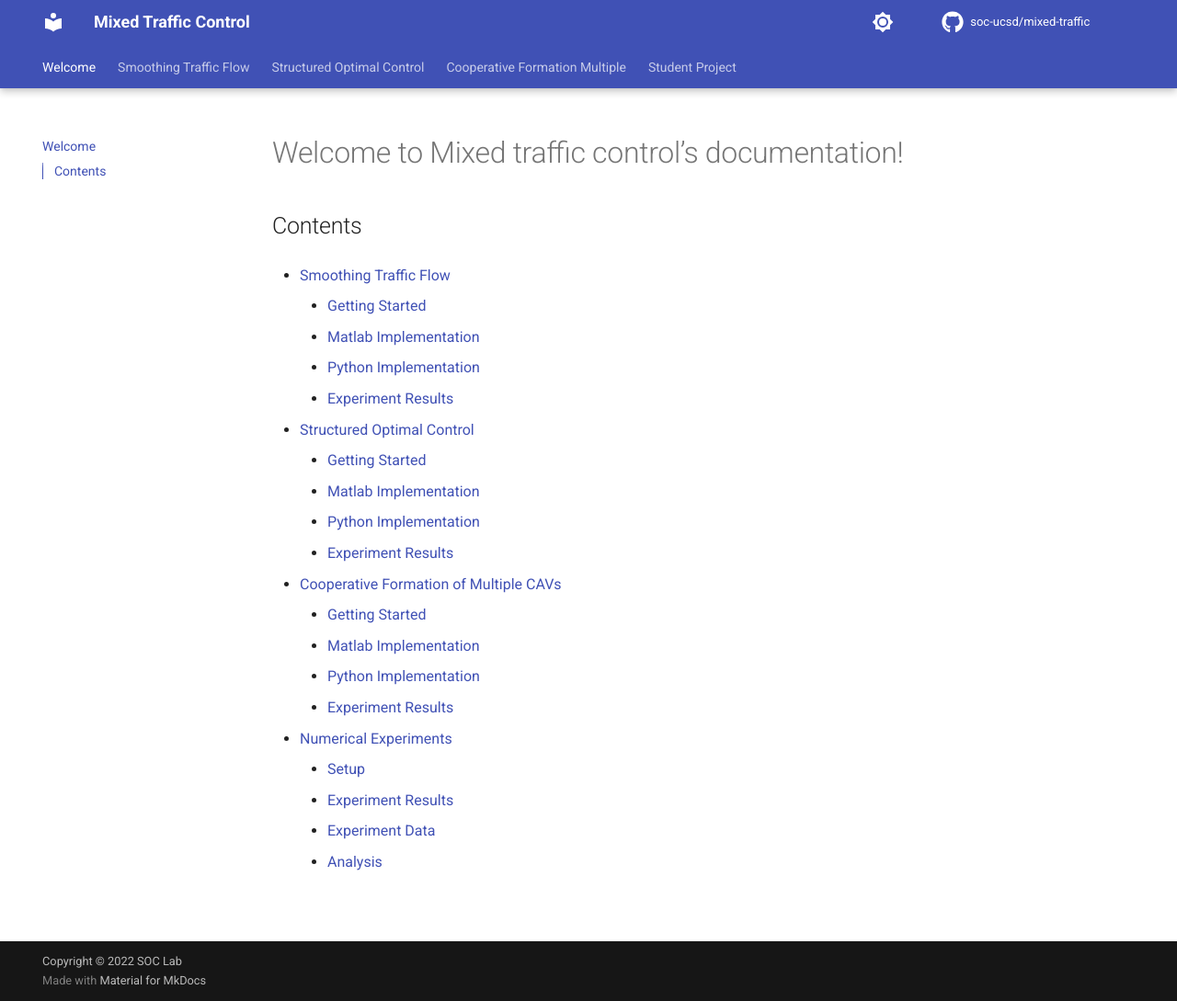
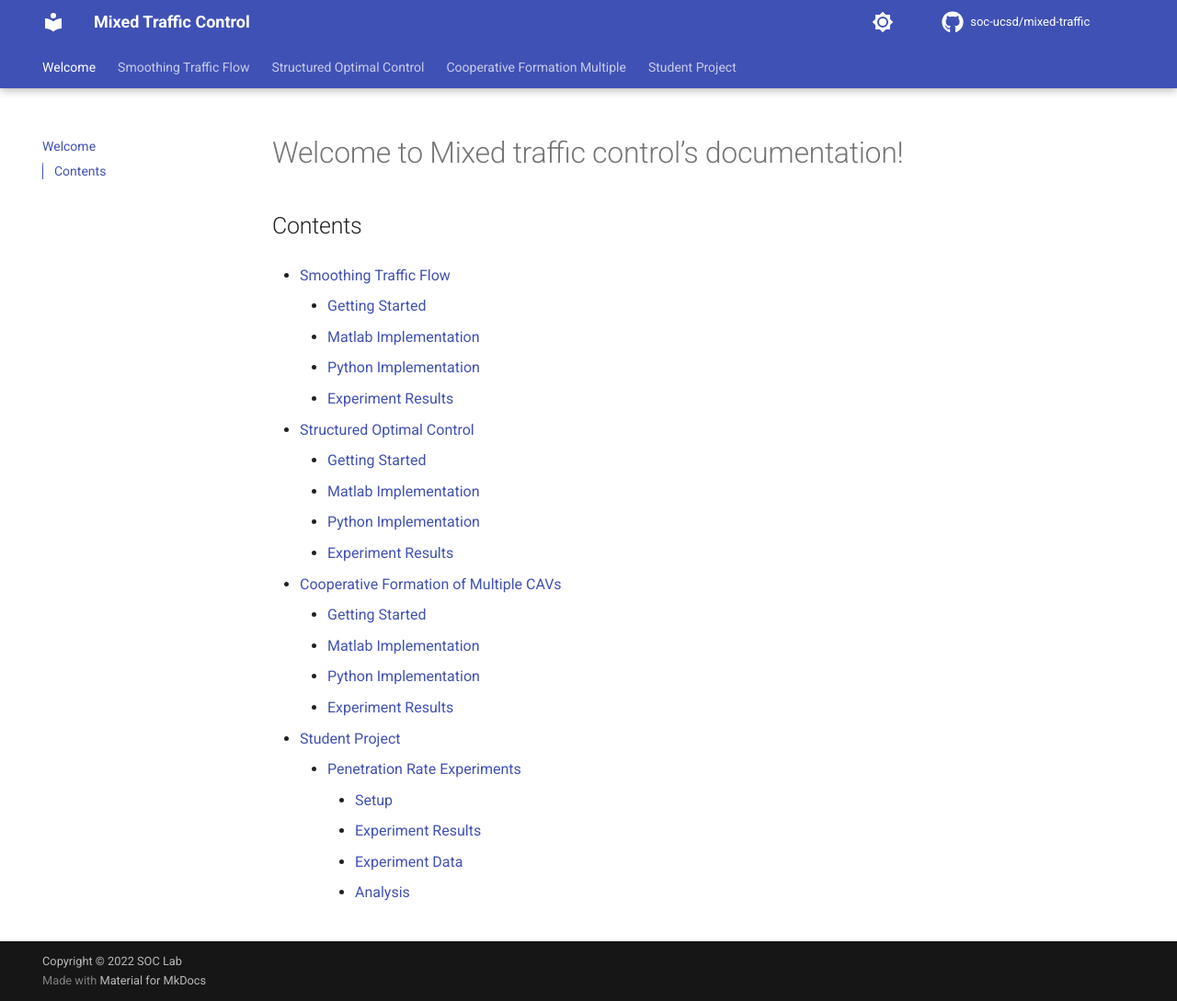
Before and after one commit to soc-ucsd/mixed-traffic, an MkDocs documentation site: the page built from docs/index.md, in a window 1280 px wide and 1089 px high. Shown: the whole window at 92% size. Built offline with MkDocs 1.6.1 and Material for MkDocs 9.7.7, drawn with Linux system fonts in a browser that asks for light colours; comment, search, counter and statistics services are not loaded.

Commit message:
Update index.md

```diff
--- a/docs/index.md
+++ b/docs/index.md
@@ -20,8 +20,9 @@
     - [Python Implementation](cooperative_formation_multiple.md#python-implementation)
     - [Experiment Results](cooperative_formation_multiple.md#experiment-results)
 
-* [Numerical Experiments](student_project/numerical_data.md)
-    - [Setup](student_project/numerical_data.md#setup)
-    - [Experiment Results](student_project/numerical_data.md#experiment-result)
-    - [Experiment Data](student_project/numerical_data.md#experiment-data)
-    - [Analysis](student_project/numerical_data.md#analysis)
+* [Student Project](student_project/numerical_data.md)
+    - [Penetration Rate Experiments](student_project/numerical_data.md)
+        - [Setup](student_project/numerical_data.md#setup)
+        - [Experiment Results](student_project/numerical_data.md#experiment-result)
+        - [Experiment Data](student_project/numerical_data.md#experiment-data)
+        - [Analysis](student_project/numerical_data.md#analysis)
```
